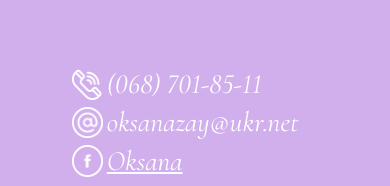
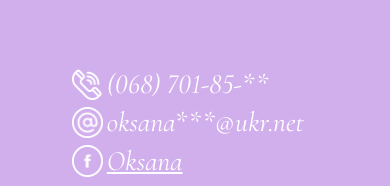
Before and after one commit to Pasha147/LawUkr, an Angular app in the folder Lawukr/: page /main in a window 390 px wide. Shown: the part 650-836 px from the top of the page. Built offline with nearby package versions, Linux system fonts and the light colour scheme.

Commit message:
The phone number and email have been hidden

```diff
--- a/Lawukr/src/app/main/main.component.html
+++ b/Lawukr/src/app/main/main.component.html
@@ -14,7 +14,7 @@
         <!-- <app-messages></app-messages> -->
       </div>
       <img class="contacts_logo" src="./assets/phone.png" alt="phone" />
-      <span>(068) 701-85-11</span>
+      <span>(068) 701-85-**</span>
     </div>
     <div (click)="contactClick('email')" class="email item messageCont">
       <div class="message" [class.messageOn]="this.items[1].show">
@@ -22,7 +22,7 @@
         <!-- <app-messages></app-messages> -->
       </div>
       <img class="contacts_logo" src="./assets/email.png" alt="email" />
-      <span>oksanazay@ukr.net</span>
+      <span>oksana***@ukr.net</span>
     </div>
     <div class="fb item messageCont">
       <img class="contacts_logo" src="./assets/fb.png" alt="fb" />
```
